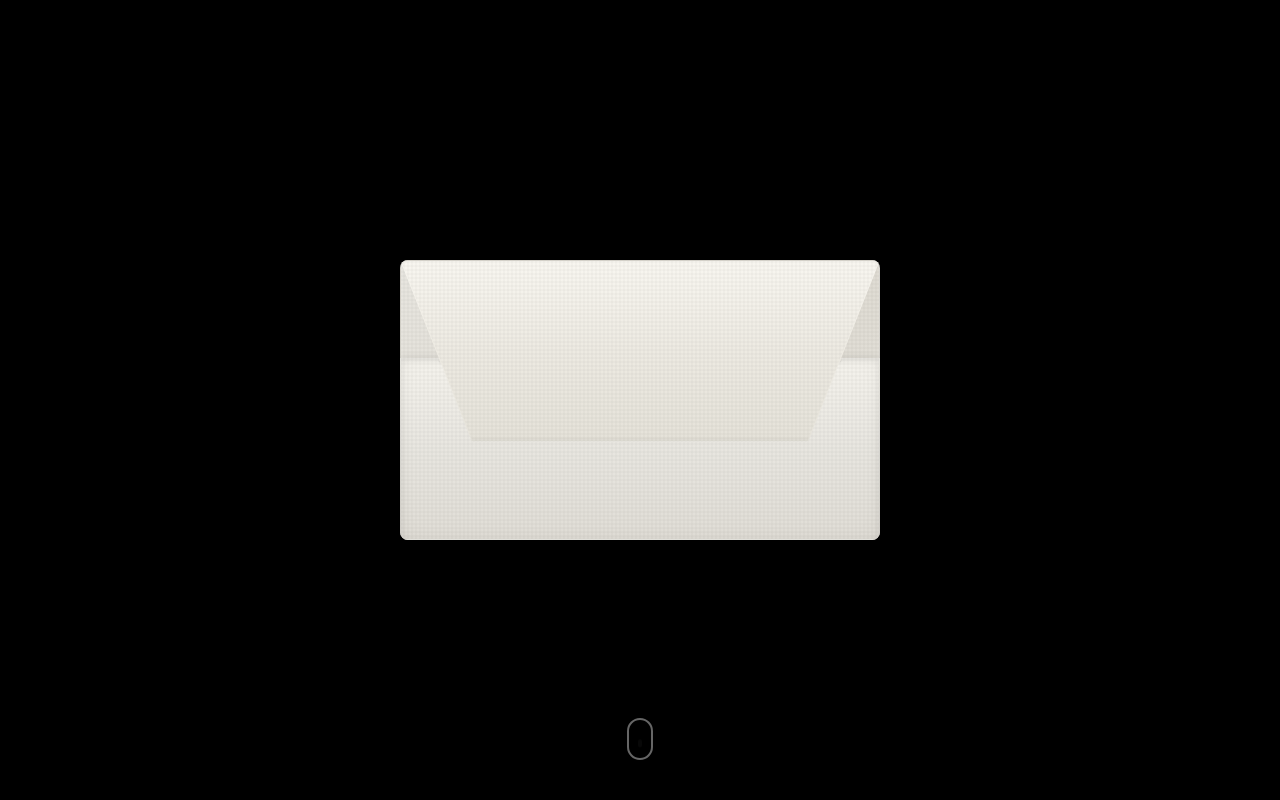
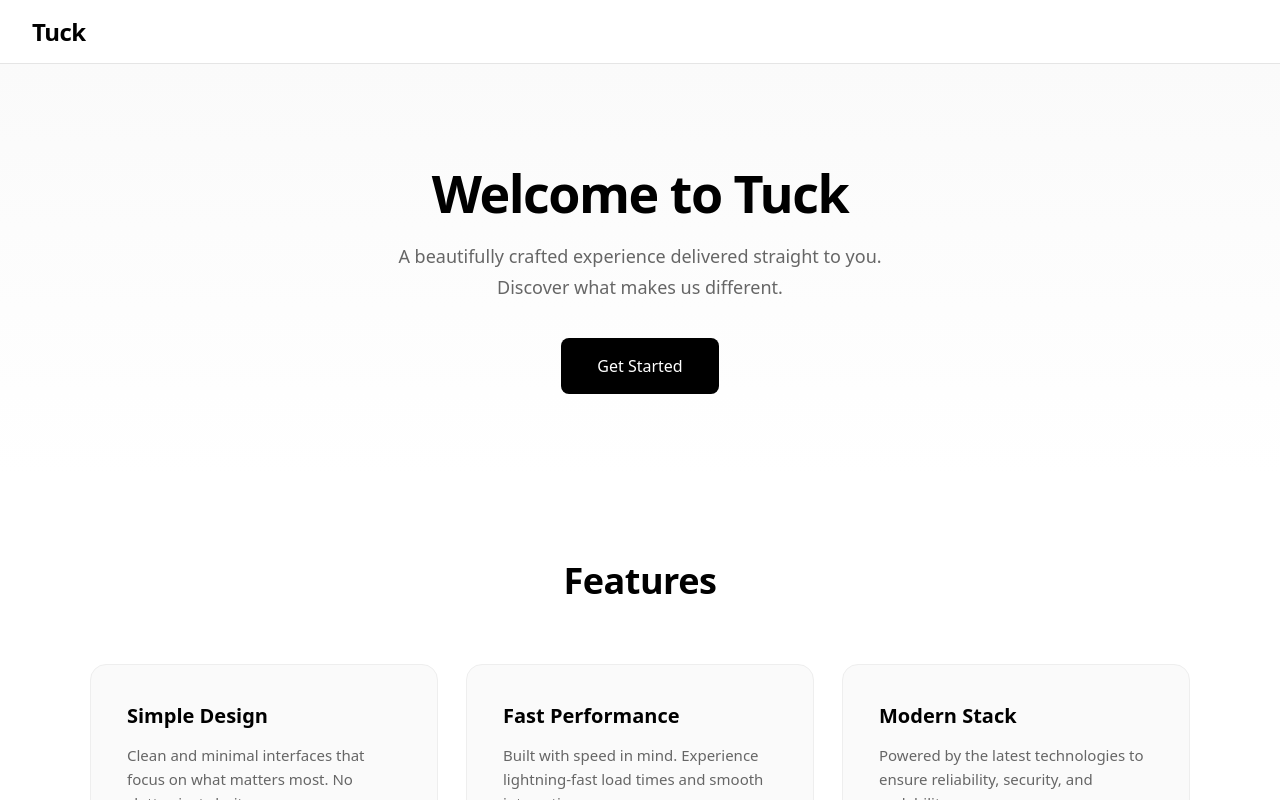
Before and after one commit to Pranav-Karra-3301/tuck-site, a Next.js app: page / in a window 1280 px wide. Shown: the top 800 px of the page. Built offline with nearby package versions, Linux system fonts and the light colour scheme.

Commit message:
Make envelope reveal reversible on scroll

```diff
--- a/app/components/EnvelopeReveal.tsx
+++ b/app/components/EnvelopeReveal.tsx
@@ -7,31 +7,43 @@
 }
 
 export default function EnvelopeReveal({ children }: EnvelopeRevealProps) {
-  const containerRef = useRef<HTMLDivElement>(null);
   const envelopeBackRef = useRef<HTMLDivElement>(null);
   const envelopeBodyRef = useRef<HTMLDivElement>(null);
   const flapRef = useRef<HTMLDivElement>(null);
   const letterRef = useRef<HTMLDivElement>(null);
+  const rafRef = useRef<number | null>(null);
+  const scrollYRef = useRef(0);
+  const animationDistanceRef = useRef(1400);
+  const isCompleteRef = useRef(false);
+
   const [isComplete, setIsComplete] = useState(false);
   const [initialScale, setInitialScale] = useState(0.12);
+  const [animationDistance, setAnimationDistance] = useState(1400);
+  const releaseThreshold = 0.98;
 
-  // Calculate the initial scale so the letter fits nicely in/above the envelope
-  const calculateInitialScale = useCallback(() => {
+  // Calculate the initial scale so the letter fits the envelope on both axes
+  const recalcDimensions = useCallback(() => {
     const viewportWidth = window.innerWidth;
+    const viewportHeight = window.innerHeight;
 
-    // We want the letter (which is viewport-sized) to appear about 380px wide initially
-    // This matches the new wider envelope size (480px width, letter slightly smaller)
+    // Keep the letter ~380px wide and under ~240px tall while in the envelope
     const targetWidth = 380;
-    const scale = targetWidth / viewportWidth;
+    const targetHeight = 240;
+    const scale = Math.min(targetWidth / viewportWidth, targetHeight / viewportHeight, 1);
 
     setInitialScale(scale);
+
+    // Drive the animation over ~1.6 view-heights, with a sensible floor
+    const distance = Math.max(viewportHeight * 1.6, 900);
+    animationDistanceRef.current = distance;
+    setAnimationDistance(distance);
   }, []);
 
   useEffect(() => {
-    calculateInitialScale();
-    window.addEventListener('resize', calculateInitialScale);
-    return () => window.removeEventListener('resize', calculateInitialScale);
-  }, [calculateInitialScale]);
+    recalcDimensions();
+    window.addEventListener('resize', recalcDimensions);
+    return () => window.removeEventListener('resize', recalcDimensions);
+  }, [recalcDimensions]);
 
   useEffect(() => {
     const envelopeBack = envelopeBackRef.current;
@@ -41,28 +53,25 @@
 
     if (!envelopeBack || !envelopeBody || !flap || !letter) return;
 
-    // Get viewport dimensions
-    const viewportHeight = window.innerHeight;
-    const viewportWidth = window.innerWidth;
-
-    // Calculate center position for the letter when at initial scale
-    const scaledWidth = viewportWidth * initialScale;
-    const scaledHeight = viewportHeight * initialScale;
-
-    // Initial position: centered in viewport (same as envelope)
-    // Z-index layering ensures body (z:25) covers letter (z:15) where they overlap
-    const initialX = (viewportWidth - scaledWidth) / 2;
-    const initialY = (viewportHeight - scaledHeight) / 2;
-
-    // Easing functions
     const easeOutCubic = (t: number): number => 1 - Math.pow(1 - t, 3);
     const easeInOutQuart = (t: number): number =>
       t < 0.5 ? 8 * t * t * t * t : 1 - Math.pow(-2 * t + 2, 4) / 2;
 
-    const handleScroll = () => {
-      const scrollY = window.scrollY;
-      const scrollHeight = document.documentElement.scrollHeight - window.innerHeight;
-      const progress = Math.min(Math.max(scrollY / scrollHeight, 0), 1);
+    const applyAnimationFrame = () => {
+      rafRef.current = null;
+
+      const viewportHeight = window.innerHeight;
+      const viewportWidth = window.innerWidth;
+      const scaledWidth = viewportWidth * initialScale;
+      const scaledHeight = viewportHeight * initialScale;
+
+      const initialX = (viewportWidth - scaledWidth) / 2;
+      const initialY = (viewportHeight - scaledHeight) / 2;
+
+      const distance = animationDistanceRef.current || animationDistance;
+      const scrollable =
+        Math.max(document.documentElement.scrollHeight - window.innerHeight, distance, 1);
+      const progress = Math.min(Math.max(scrollYRef.current / scrollable, 0), 1);
 
       // ===== PHASE 1: Flap opens (0% - 30%) =====
       const flapProgress = Math.min(progress / 0.3, 1);
@@ -71,13 +80,19 @@
       // ===== PHASE 2: Letter rises out of envelope (20% - 50%) =====
       const riseStart = 0.2;
       const riseEnd = 0.5;
-      const riseProgress = Math.min(Math.max((progress - riseStart) / (riseEnd - riseStart), 0), 1);
+      const riseProgress = Math.min(
+        Math.max((progress - riseStart) / (riseEnd - riseStart), 0),
+        1
+      );
       const letterRiseAmount = easeOutCubic(riseProgress) * 220;
 
       // ===== PHASE 3: Envelope drops and fades (30% - 65%) =====
       const dropStart = 0.3;
       const dropEnd = 0.65;
-      const dropProgress = Math.min(Math.max((progress - dropStart) / (dropEnd - dropStart), 0), 1);
+      const dropProgress = Math.min(
+        Math.max((progress - dropStart) / (dropEnd - dropStart), 0),
+        1
+      );
       const envelopeDrop = easeInOutQuart(dropProgress) * viewportHeight;
       const envelopeOpacity = 1 - easeOutCubic(dropProgress);
 
@@ -88,102 +103,81 @@
       envelopeBody.style.transform = `translateY(${envelopeDrop}px)`;
       envelopeBody.style.opacity = String(envelopeOpacity);
 
-      // Flap gets drop + rotation
       flap.style.transform = `translateY(${envelopeDrop}px) rotateX(${flapRotation}deg)`;
       flap.style.opacity = String(envelopeOpacity);
 
       // ===== PHASE 4: Letter scales up and moves to fill screen (40% - 100%) =====
       const scaleStart = 0.4;
       const scaleEnd = 1;
-      const scaleProgress = Math.min(Math.max((progress - scaleStart) / (scaleEnd - scaleStart), 0), 1);
+      const scaleProgress = Math.min(
+        Math.max((progress - scaleStart) / (scaleEnd - scaleStart), 0),
+        1
+      );
       const easedScaleProgress = easeInOutQuart(scaleProgress);
 
-      // Lower flap z-index to ensure it's behind the letter/website content
-      // Add class to lower z-index to 5 (below envelope-back at 10, letter at 15->35)
-      // Apply as soon as letter starts rising or scaling begins
       if (riseProgress > 0 || scaleProgress > 0) {
         flap.classList.add('behind-content');
       } else {
         flap.classList.remove('behind-content');
       }
 
-      // Scale from initialScale to 1
       const currentScale = initialScale + (1 - initialScale) * easedScaleProgress;
-
-      // Position: start at center (adjusted for rise), end at 0,0
-      // Initial center position minus rise amount
       const startX = initialX;
       const startY = initialY - letterRiseAmount;
-
-      // End position: 0,0 (top-left corner)
-      const endX = 0;
-      const endY = 0;
-
-      // Interpolate position
-      const currentX = startX + (endX - startX) * easedScaleProgress;
-      const currentY = startY + (endY - startY) * easedScaleProgress;
+      const currentX = startX + (0 - startX) * easedScaleProgress;
+      const currentY = startY + (0 - startY) * easedScaleProgress;
 
       letter.style.transform = `translate(${currentX}px, ${currentY}px) scale(${currentScale})`;
       letter.style.transformOrigin = 'top left';
-
-      // Smoothly reduce border-radius as letter expands
-      const borderRadius = Math.max(0, 6 * (1 - easedScaleProgress));
-      letter.style.borderRadius = `${borderRadius}px`;
-
-      // Reduce shadow as it expands
-      const shadowOpacity = 0.5 * (1 - easedScaleProgress * 0.8);
-      const shadowBlur = 40 * (1 - easedScaleProgress * 0.7);
-      letter.style.boxShadow = `0 8px ${shadowBlur}px rgba(0, 0, 0, ${shadowOpacity}), 0 2px 12px rgba(0, 0, 0, ${shadowOpacity * 0.6}), 0 0 0 1px rgba(0, 0, 0, ${0.08 * (1 - easedScaleProgress * 0.5)})`;
-
-      // Update z-index: starts at 15 (between back=10 and body=25), rises to 35 (above flap=30)
+      letter.style.opacity = progress < riseStart ? '0' : '1';
+      letter.style.borderRadius = `${Math.max(0, 6 * (1 - easedScaleProgress))}px`;
       letter.style.zIndex = riseProgress > 0.3 ? '35' : '15';
 
-      // Gradually reveal the letter by adjusting clip-path as it rises and scales
-      // Initially completely hidden, then reveal as animation progresses
-      if (progress < riseStart) {
-        // Before letter starts rising, keep it completely hidden
-        letter.style.clipPath = 'inset(50% 50% 50% 50%)';
-        letter.style.opacity = '0';
-      } else if (progress < scaleStart) {
-        // As letter rises, start revealing it
-        const revealProgress = (progress - riseStart) / (scaleStart - riseStart);
-        const clipAmount = 40 * (1 - revealProgress);
-        letter.style.clipPath = `inset(${clipAmount}% ${clipAmount}% ${clipAmount}% ${clipAmount}%)`;
-        letter.style.opacity = String(Math.min(revealProgress * 2, 1));
-      } else {
-        // Once scaling starts, fully reveal
-        letter.style.clipPath = 'inset(0)';
-        letter.style.opacity = '1';
+      const complete = progress >= releaseThreshold;
+      if (complete !== isCompleteRef.current) {
+        isCompleteRef.current = complete;
+        setIsComplete(complete);
       }
+    };
 
-      // Track completion
-      const complete = progress >= 0.98;
-      setIsComplete(complete);
+    const handleScroll = () => {
+      scrollYRef.current = window.scrollY;
+      if (isCompleteRef.current) return;
+      if (rafRef.current !== null) return;
+      rafRef.current = window.requestAnimationFrame(applyAnimationFrame);
     };
 
     window.addEventListener('scroll', handleScroll, { passive: true });
-    handleScroll();
+    // Kick off the first frame
+    scrollYRef.current = window.scrollY;
+    applyAnimationFrame();
 
-    return () => window.removeEventListener('scroll', handleScroll);
-  }, [initialScale]);
+    return () => {
+      if (rafRef.current !== null) {
+        window.cancelAnimationFrame(rafRef.current);
+      }
+      window.removeEventListener('scroll', handleScroll);
+    };
+  }, [initialScale, animationDistance]);
+
+  const viewportClass = `envelope-viewport ${isComplete ? 'released' : ''}`;
+  const letterClass = `letter ${isComplete ? 'released' : ''}`;
+  const containerClass = `envelope-container ${isComplete ? 'released' : ''}`;
 
   return (
-    <div ref={containerRef} className="envelope-container">
-      {/* Fixed viewport for animation */}
-      <div className={`envelope-viewport ${isComplete ? 'complete' : ''}`}>
-        {/*
-          All elements are siblings for proper z-index layering:
-          - envelope-back: z-index 10 (furthest back)
-          - letter: z-index 15 -> 35 (middle, rises above)
-          - envelope-body: z-index 25 (covers letter)
-          - envelope-flap: z-index 30 (top)
-        */}
-
+    <div
+      className={containerClass}
+      style={{
+        // Provide scrollable distance for the animation in both directions
+        ['--animation-distance' as string]: `${animationDistance}px`,
+      }}
+    >
+      <div className={viewportClass}>
         {/* Back of envelope - lowest layer */}
         <div ref={envelopeBackRef} className="envelope-back"></div>
 
         {/* Letter - starts between back and body */}
-        <div ref={letterRef} className="letter">
+        <div ref={letterRef} className={letterClass}>
           {children}
         </div>
 
@@ -205,9 +199,7 @@
           </div>
         )}
       </div>
-
-      {/* Scroll spacer */}
-      <div className="scroll-spacer"></div>
+      {!isComplete && <div className="scroll-track" aria-hidden="true"></div>}
     </div>
   );
 }
--- a/app/globals.css
+++ b/app/globals.css
@@ -39,6 +39,13 @@
 .envelope-container {
   position: relative;
   width: 100%;
+  min-height: calc(var(--animation-distance, 0) + 120vh);
+  padding-bottom: 100vh;
+}
+
+.envelope-container.released {
+  min-height: 0;
+  padding-bottom: 0;
 }
 
 .envelope-viewport {
@@ -53,8 +60,14 @@
   overflow: hidden;
 }
 
-.envelope-viewport.complete {
-  pointer-events: none;
+.envelope-viewport.released {
+  position: relative;
+  height: auto;
+  min-height: 100vh;
+  background: transparent;
+  perspective: none;
+  z-index: 1;
+  overflow: visible;
 }
 
 /* Scroll Indicator */
@@ -108,12 +121,6 @@
     opacity: 1;
     transform: translateX(-50%) translateY(0);
   }
-}
-
-/* Scroll spacer to enable scrolling */
-.scroll-spacer {
-  height: 400vh;
-  pointer-events: none;
 }
 
 /* ========================================
@@ -315,6 +322,33 @@
   clip-path: inset(0);
 }
 
+.letter.released {
+  position: relative;
+  width: 100%;
+  height: auto;
+  min-height: 100vh;
+  transform: none !important;
+  clip-path: none;
+  border-radius: 0;
+  overflow: visible;
+  box-shadow:
+    0 6px 28px rgba(0, 0, 0, 0.24),
+    0 2px 10px rgba(0, 0, 0, 0.16),
+    0 0 0 1px rgba(0, 0, 0, 0.06);
+}
+
+.envelope-viewport.released .envelope-back,
+.envelope-viewport.released .envelope-body,
+.envelope-viewport.released .envelope-flap,
+.envelope-viewport.released .scroll-indicator {
+  display: none;
+}
+
+.scroll-track {
+  height: var(--animation-distance, 0);
+  pointer-events: none;
+}
+
 /* ========================================
    WEBSITE CONTENT STYLES
    ======================================== */
```
